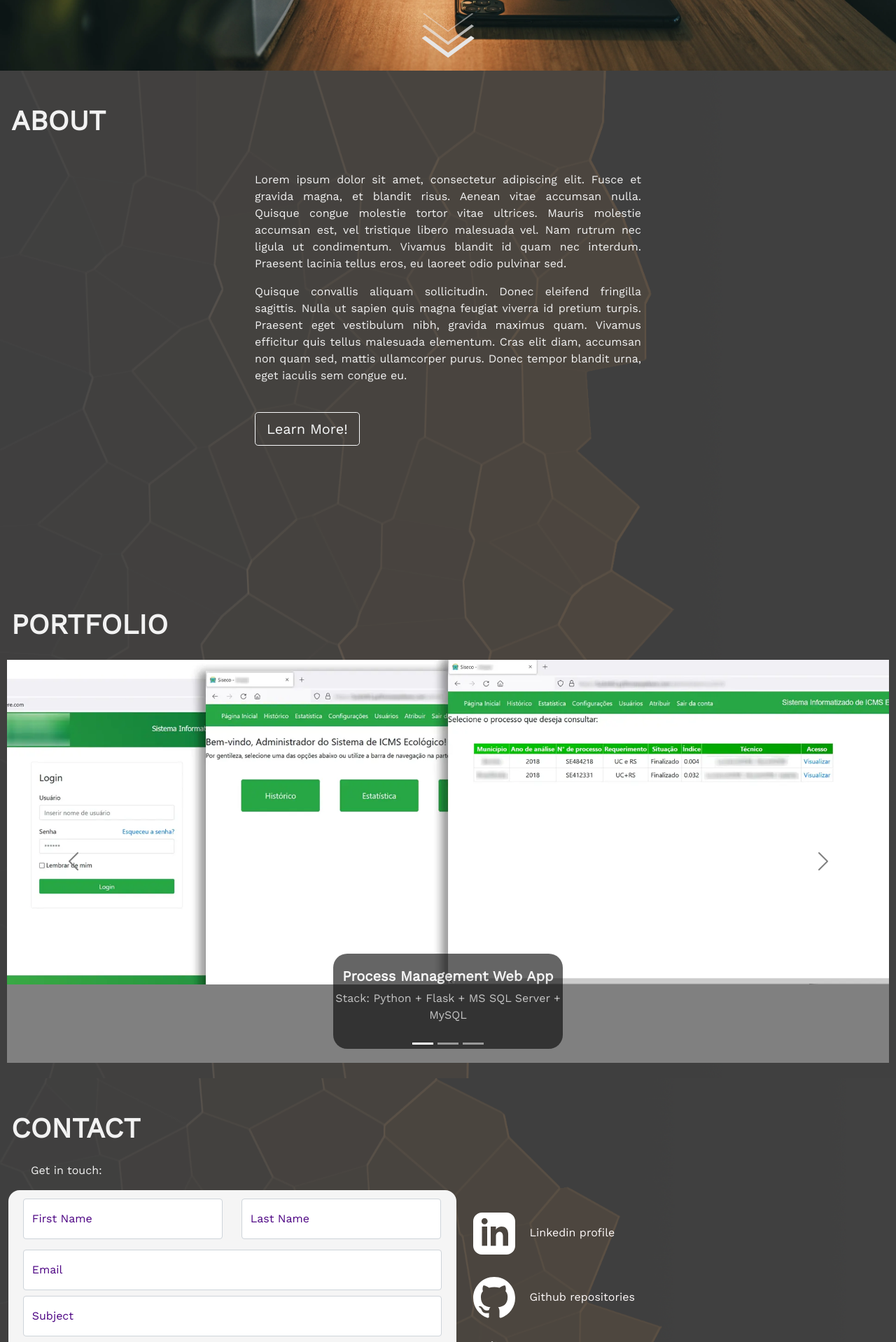
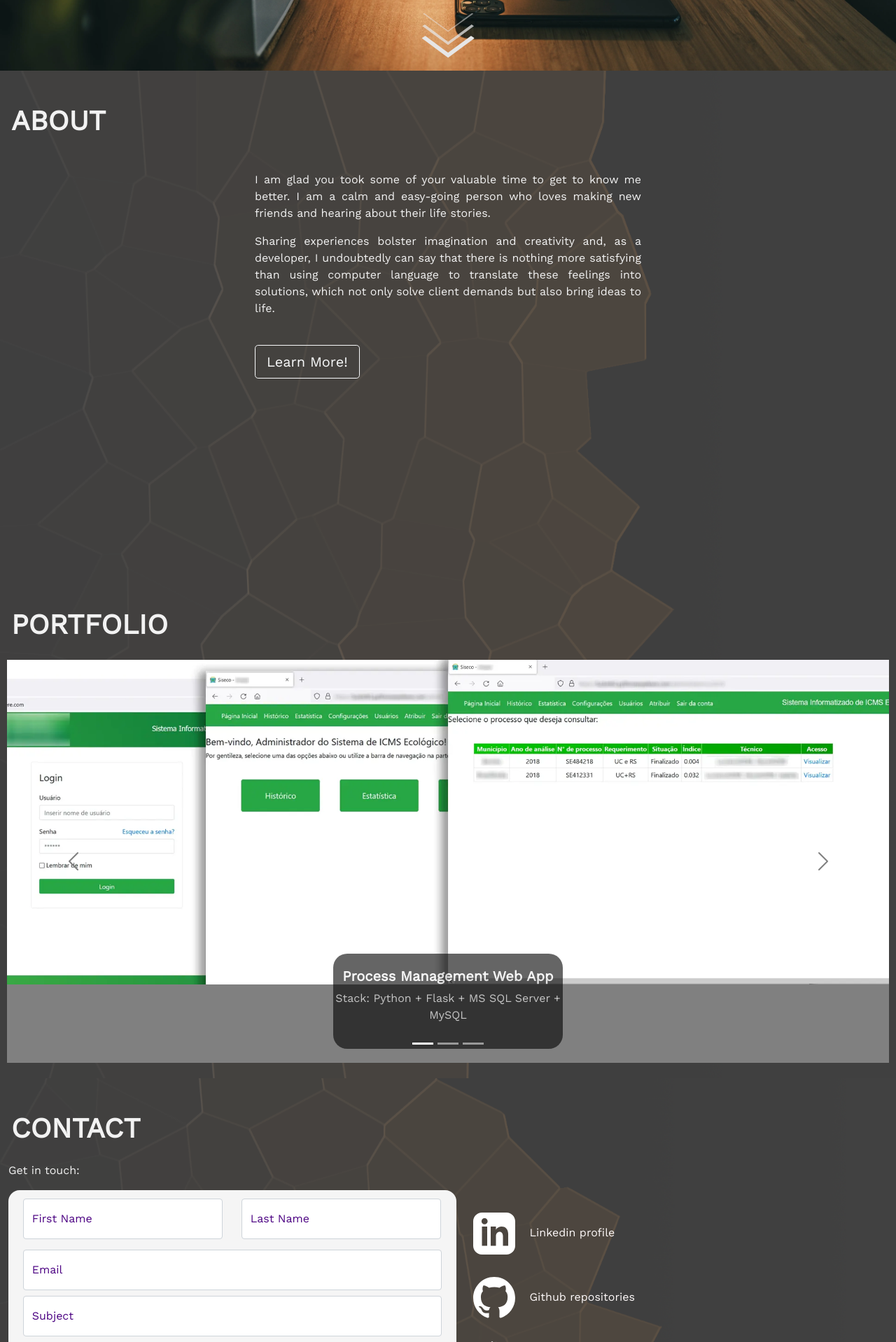
Before and after one commit to lucianodelboni/portfolio, a Django app: page / in a window 1280 px wide. Shown: the part 619-2537 px from the top of the page at 70% size. Run offline with Django 3.2, Linux system fonts and the light colour scheme; some libraries are stand-ins or nearby versions.

Commit message:
wrote aboutme section and made available svg for resume download in contact section

```diff
--- a/portfolio_app/static/css/styles.css
+++ b/portfolio_app/static/css/styles.css
@@ -121,6 +121,19 @@ polygon.arrow__top{
 #about__box{
     width:45%;
     text-align: justify;
+}
+
+
+.modal-header, .modal-footer{
+    background-color: hsl(0,0%,35%) !important;
+
+}
+.modal-title{
+    color: hsl(15, 100%, 81%, 1);
+}
+
+.modal-body{
+    background-color: hsl(0,0%,25%) !important;
 }
 
 .section_title>h1{
--- a/portfolio_app/templates/landing_page.html
+++ b/portfolio_app/templates/landing_page.html
@@ -62,13 +62,105 @@
       <h1>ABOUT</h1>
       <br>
       <div class="container-fluid" id="about__box">
-        <p>Lorem ipsum dolor sit amet, consectetur adipiscing elit. Fusce et gravida magna, et blandit risus. Aenean vitae accumsan nulla. Quisque congue molestie tortor vitae ultrices. Mauris molestie accumsan est, vel tristique libero malesuada vel. Nam rutrum nec ligula ut condimentum. Vivamus blandit id quam nec interdum. Praesent lacinia tellus eros, eu laoreet odio pulvinar sed.
+        <p>
+          I am glad you took some of your valuable time to get to know me better. I am a calm and easy-going person who loves making new friends and hearing about their life stories.
         </p>
         <p>
-          Quisque convallis aliquam sollicitudin. Donec eleifend fringilla sagittis. Nulla ut sapien quis magna feugiat viverra id pretium turpis. Praesent eget vestibulum nibh, gravida maximus quam. Vivamus efficitur quis tellus malesuada elementum. Cras elit diam, accumsan non quam sed, mattis ullamcorper purus. Donec tempor blandit urna, eget iaculis sem congue eu.
+          Sharing experiences bolster imagination and creativity and, as a developer, I undoubtedly can say that there is nothing more satisfying than using computer language to translate these feelings into solutions, which not only solve client demands but also bring ideas to life.
         </p>
         <br>
-        <button class="btn btn-lg btn-outline-light btn-1">Learn More!</button>
+        <button class="btn btn-lg btn-outline-light btn-1" data-bs-toggle="modal" data-bs-target="#aboutme_modal">Learn More!</button>
+
+        <div class="modal fade" id="aboutme_modal" tabindex="-1" aria-labelledby="learn_more_modal">
+          <div class="modal-dialog modal-dialog-scrollable modal-lg">
+            <div class="modal-content">
+              <div class="modal-header">
+                <h5 class="modal-title" id="learn_more_modal">More about me!</h5>
+                <button type="button" class="btn-close" data-bs-dismiss="modal" aria-label="Close"></button>
+              </div>
+              <div class="modal-body">
+                <p><strong>The story of my life</strong></p>
+                <p>
+                  My name is Luciano, and for that many may think I'm italian. Well, I was born in Brazil and I lived most of my life in a city located right in the center of the South America. When growing up, I was mostly interested in making friends, watching cartoons and solving logic puzzles.
+                  <button class="btn btn-outline-info" type="button" data-bs-toggle="collapse" data-bs-target="#lifestory_collapse" aria-expanded="false" aria-controls="lifestory_collapse">...</button>
+                    <div class="collapse" id="lifestory_collapse">
+
+                      </p>
+                      <p>
+                        By the time I turned 10, my family bought our first computer. I became instantly obsessed with that. So that, a year later I already knew how to format it and replace hardware and I/O parts. I would spare any time I have left learning more about computers and browsing the internet in search of more knowledge.
+                      </p>
+                      <p>
+                        When I was 16, I started working with computers' troubleshooting and repair and I still do it to this day. My only clients at the time were friends and family and I was doing it as a hobby. As it grew, I would only improve my skillset.
+                      </p>
+                      <p>
+                        When I finished school, I decided I wanted to make our planet a better place or, at least, help it keep favorable to human existence. That's why I graduated in Environmental Engineering and worked for almost 6 years in this field.
+                      </p>
+                      <p>
+                        Even after all this time working in the field, my passion for Information Technology never faded away. That's why when my wife and I received the invitation to move to Canada, the first thing that crossed my mind was going back to my roots and work with technology.
+                      </p>
+                    </div>
+                      <p><strong>Soft Skills:</strong></p>
+                      <ul>
+                        <li>Problem-Solving</li>
+                        <li>Communication</li>
+                        <li>Creativity</li>
+                        <li>Work Ethic</li>
+                        <li>Interpersonal Skills</li>
+                        <li>Calmness</li>
+                      </ul>
+
+                      <p><strong>Computer Skills:</strong></p>
+                      <ul>
+                        <li>Backend:</li>
+                        <ul>
+                          <li>Python</li>
+                          <li>VBA</li>
+                        </ul>
+                        <li>Framework:</li>
+                        <ul>
+                          <li>Flask</li>
+                          <li>Django</li>
+                        </ul>
+                        <li>Frontend:</li>
+                        <ul>
+                          <li>HTML</li>
+                          <li>CSS</li>
+                          <li>JavaScript</li>
+                        </ul>
+                        <li>Database:</li>
+                        <ul>
+                          <li>SQLite</li>
+                          <li>MySQL</li>
+                          <li>Microsoft SQL Server</li>
+                        </ul>
+                        <li>Versioning and Availability:</li>
+                        <ul>
+                          <li>Git</li>
+                          <li>GitHub</li>
+                          <li>DockerHub</li>
+                        </ul>
+                        <li>Operating System:</li>
+                        <ul>
+                          <li>Windows</li>
+                          <li>Linux</li>
+                        </ul>
+                        <li>Other:</li>
+                        <ul>
+                          <li>Photoshop</li>
+                          <li>Microsoft Office</li>
+                          <li>AutoCAD</li>
+                          <li>ArcGIS</li>
+                        </ul>
+                      </ul>
+
+              </div>
+              <div class="modal-footer">
+                <button type="button" class="btn btn-outline-warning" data-bs-dismiss="modal">Close</button>
+              </div>
+            </div>
+          </div>
+        </div>
+
       </div>
     </div>
 
@@ -122,7 +214,7 @@
     <!--Fourth Part - Contact-->
     <div class="section_title" id="contact">
       <h1>CONTACT</h1>
-      <p class="container-fluid subtitle__section">Get in touch:</p>
+      <p class="container-fluid">Get in touch:</p>
       <div class="container-fluid">
         <div class="row">
           <div class="col">
@@ -172,6 +264,12 @@
               </a>
               <a href="https://www.codewars.com/users/lucianodelboni" class="contact__links">Codewars profile</a>
             </div>
+            <div  class="contact__space">
+              <a href="https://www.codewars.com/users/lucianodelboni">
+                <img class="icon" src="../static/icons/ico_resume.svg" alt="Resume" width="60px" height="60px">
+              </a>
+              <a href="https://www.codewars.com/users/lucianodelboni" class="contact__links">Download Resume</a>
+            </div>
           </div>
         </div>
       </div>
@@ -179,10 +277,7 @@
 
     <footer class="d-flex justify-content-center">
       <div class="footer__style">
-        <a href="" style="color:white;">Sitemap</a>
-      </div>
-      <div class="footer__style">
-        <span>©2021 Luciano Martins Delboni</span>
+        <span>©2022 Luciano Martins Delboni</span>
       </div>
     </footer>
 
```
Also changed, not shown: portfolio_app/static/icons/ico_resume.svg (added).
